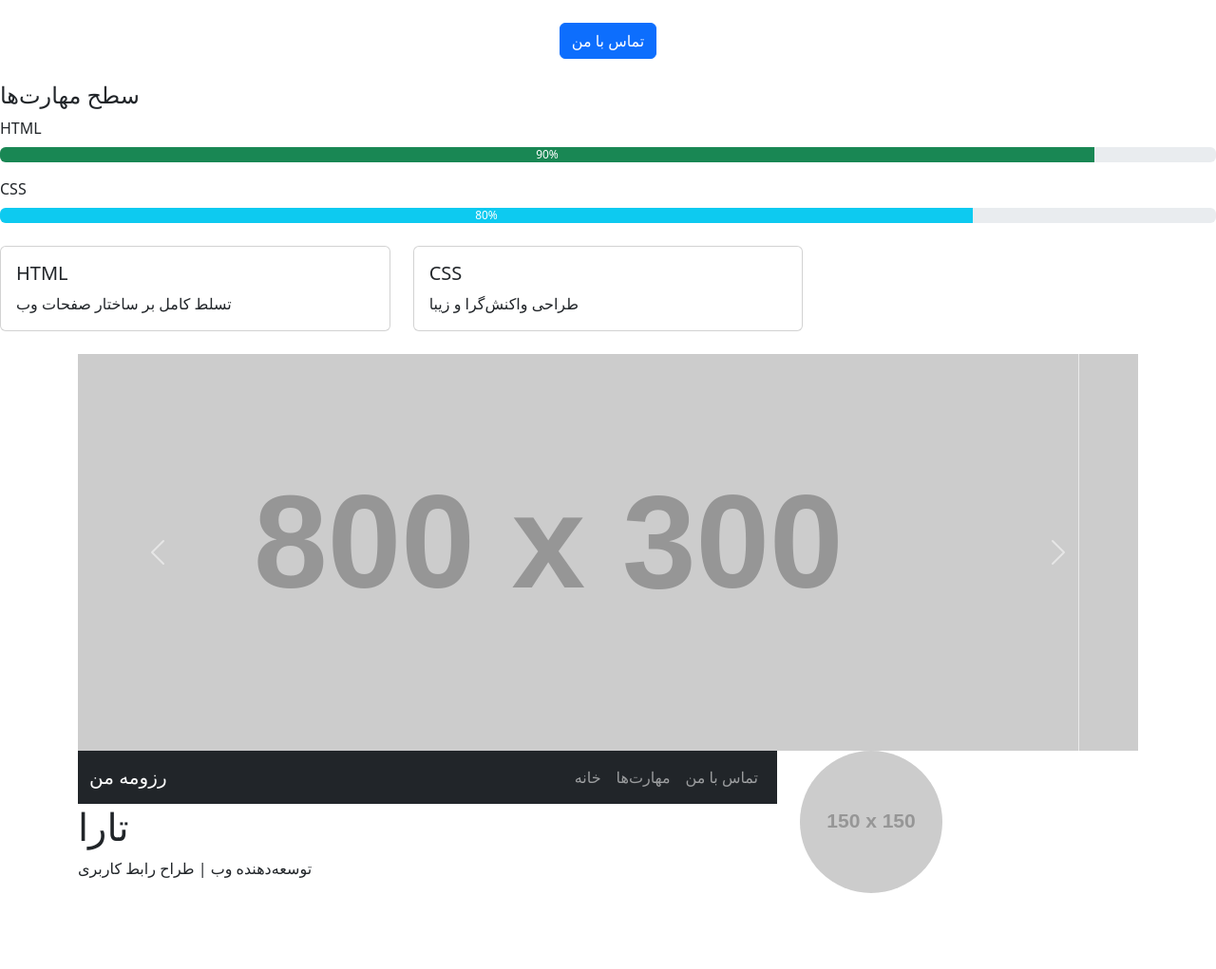
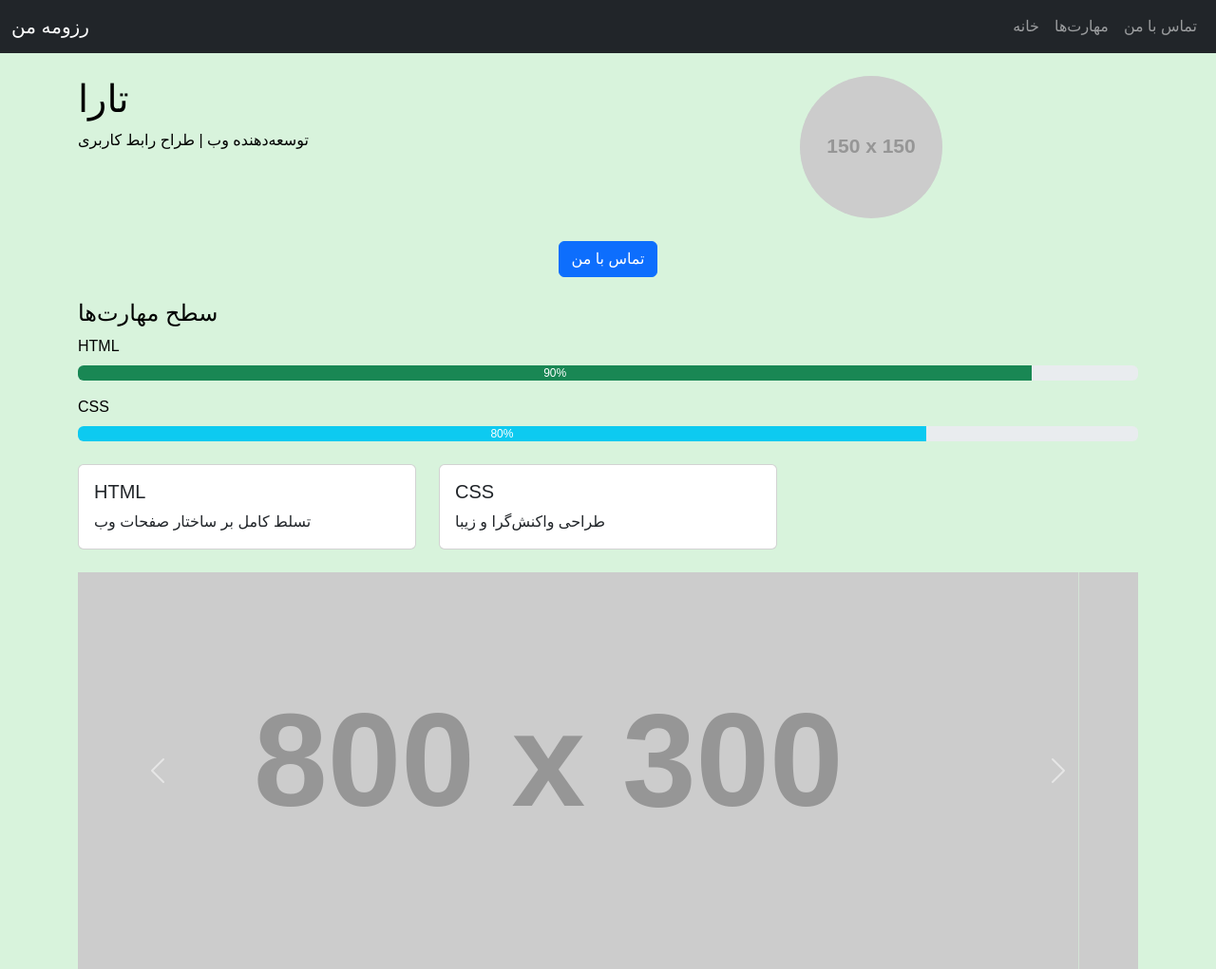
Before and after one commit to Hami0072/resume.project, a plain HTML site: page index.html in a window 1280 px wide. Shown: the whole page at 95% size. Before the commit the page ends 943 px from the top, so only its background shows below. Drawn offline with nearby package versions, Linux system fonts and the light colour scheme; placeholder pictures from the web are drawn by us.

Commit message:
Update index.html

```diff
--- a/index.html
+++ b/index.html
@@ -1,6 +1,6 @@
 <!DOCTYPE html>
 <html lang="fa">
-<head><head>
+<head>
   <meta charset="UTF-8">
   <title>رزومه من</title>
   <meta name="viewport" content="width=device-width, initial-scale=1">
@@ -15,18 +15,44 @@
     }
   </style>
 </head>
-  <meta charset="UTF-8">
-  <title>رزومه من</title>
-  <meta name="viewport" content="width=device-width, initial-scale=1">
-  <!-- لینک Bootstrap -->
-  <link href="https://cdn.jsdelivr.net/npm/bootstrap@5.3.2/dist/css/bootstrap.min.css" rel="stylesheet">
-</head>
-<body><!-- دکمه باز کردن Modal -->
+<body>
+
+<!-- نوار بالا -->
+<nav class="navbar navbar-expand-lg navbar-dark bg-dark">
+  <div class="container-fluid">
+    <a class="navbar-brand" href="#">رزومه من</a>
+    <button class="navbar-toggler" type="button" data-bs-toggle="collapse" data-bs-target="#navbarNav">
+      <span class="navbar-toggler-icon"></span>
+    </button>
+    <div class="collapse navbar-collapse" id="navbarNav">
+      <ul class="navbar-nav ms-auto">
+        <li class="nav-item"><a class="nav-link" href="#">خانه</a></li>
+        <li class="nav-item"><a class="nav-link" href="#">مهارت‌ها</a></li>
+        <li class="nav-item"><a class="nav-link" href="#">تماس با من</a></li>
+      </ul>
+    </div>
+  </div>
+</nav>
+
+<!-- معرفی -->
+<div class="container mt-4">
+  <div class="row">
+    <div class="col-md-8">
+      <h1>تارا</h1>
+      <p>توسعه‌دهنده وب | طراح رابط کاربری</p>
+    </div>
+    <div class="col-md-4">
+      <img src="https://via.placeholder.com/150" class="img-fluid rounded-circle" alt="عکس پروفایل">
+    </div>
+  </div>
+</div>
+
+<!-- دکمه تماس -->
 <div class="text-center mt-4">
   <button class="btn btn-primary" data-bs-toggle="modal" data-bs-target="#contactModal">تماس با من</button>
 </div>
 
-<!-- Modal -->
+<!-- Modal تماس -->
 <div class="modal fade" id="contactModal" tabindex="-1">
   <div class="modal-dialog">
     <div class="modal-content">
@@ -45,7 +71,11 @@
       </div>
     </div>
   </div>
-</div><h4 class="mt-4">سطح مهارت‌ها</h4>
+</div>
+
+<!-- مهارت‌ها -->
+<div class="container mt-4">
+  <h4>سطح مهارت‌ها</h4>
   <div class="mb-2">HTML</div>
   <div class="progress mb-3">
     <div class="progress-bar bg-success" style="width: 90%;">90%</div>
@@ -54,9 +84,11 @@
   <div class="progress mb-3">
     <div class="progress-bar bg-info" style="width: 80%;">80%</div>
   </div>
-  <!-- اینجا محتوا رو اضافه می‌کنیم -->
-  <script src="https://cdn.jsdelivr.net/npm/bootstrap@5.3.2/dist/js/bootstrap.bundle.min.js"></script>
-<div class="row mt-4">
+</div>
+
+<!-- کارت‌های مهارت -->
+<div class="container mt-4">
+  <div class="row">
     <div class="col-md-4">
       <div class="card">
         <div class="card-body">
@@ -73,8 +105,12 @@
         </div>
       </div>
     </div>
-</div></body><div class="container mt-4">
-    <div id="carouselExample" class="carousel slide mt-4" data-bs-ride="carousel">
+  </div>
+</div>
+
+<!-- اسلایدر -->
+<div class="container mt-4">
+  <div id="carouselExample" class="carousel slide" data-bs-ride="carousel">
     <div class="carousel-inner">
       <div class="carousel-item active">
         <img src="https://via.placeholder.com/800x300" class="d-block w-100" alt="اسلاید ۱">
@@ -90,30 +126,10 @@
       <span class="carousel-control-next-icon"></span>
     </button>
   </div>
-  <div class="row">
-    <div class="col-md-8">
-        <nav class="navbar navbar-expand-lg navbar-dark bg-dark">
-  <div class="container-fluid">
-    <a class="navbar-brand" href="#">رزومه من</a>
-    <button class="navbar-toggler" type="button" data-bs-toggle="collapse" data-bs-target="#navbarNav">
-      <span class="navbar-toggler-icon"></span>
-    </button>
-    <div class="collapse navbar-collapse" id="navbarNav">
-      <ul class="navbar-nav ms-auto">
-        <li class="nav-item"><a class="nav-link" href="#">خانه</a></li>
-        <li class="nav-item"><a class="nav-link" href="#">مهارت‌ها</a></li>
-        <li class="nav-item"><a class="nav-link" href="#">تماس با من</a></li>
-      </ul>
-    </div>
-  </div>
-</nav>
-      <h1>تارا</h1>
-      <p>توسعه‌دهنده وب | طراح رابط کاربری</p>
-    </div>
-    <div class="col-md-4">
-      <img src="https://via.placeholder.com/150" class="img-fluid rounded-circle" alt="عکس پروفایل">
-    </div>
-  </div>
 </div>
 
+<!-- اسکریپت Bootstrap -->
+<script src="https://cdn.jsdelivr.net/npm/bootstrap@5.3.2/dist/js/bootstrap.bundle.min.js"></script>
+
+</body>
 </html>
```
Lines whose indentation alone changed are shown as unchanged.
